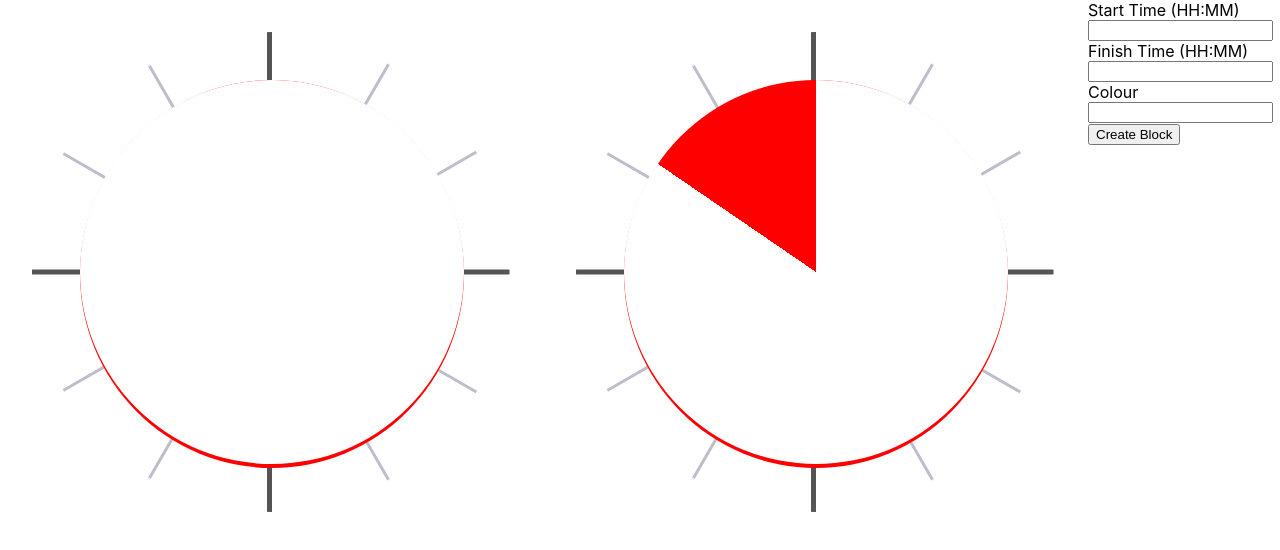
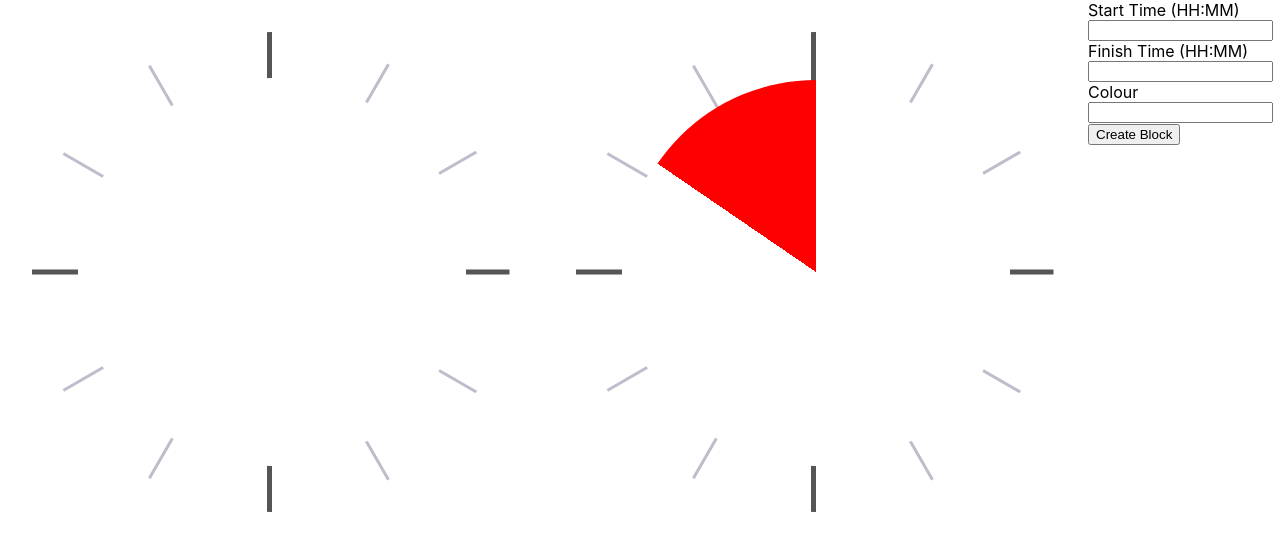
Before and after one commit to HugoKawamata/clockblocker, a React (Create React App) app: page / in a window 1280 px wide. Shown: the top 550 px of the page. Built offline with nearby package versions, Linux system fonts and the light colour scheme.

Commit message:
✨ Better clock mask

```diff
--- a/src/components/Clock/styles.css
+++ b/src/components/Clock/styles.css
@@ -61,6 +61,9 @@
   top: 10%;
   left: 10%;
   width: 80%;
+  height: 80%;
+  border-color: #FFFFFF;
+  border-width: 2px;
   background: #FF0000;
   -webkit-border-radius: 100%;
   -moz-border-radius: 100%;
@@ -69,7 +72,9 @@
 }
 
 .clock-block-mask {
-  width: 100%;
+  width: 101%;
+  bottom: 0.5%;
+  right: 0.5%;
   aspect-ratio: 1;
   position: relative;
   display: inline-grid;
```
